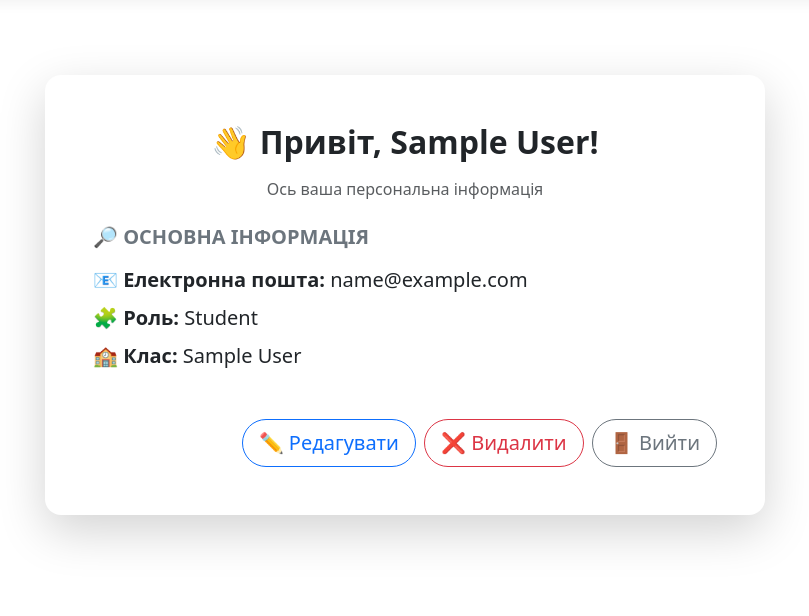
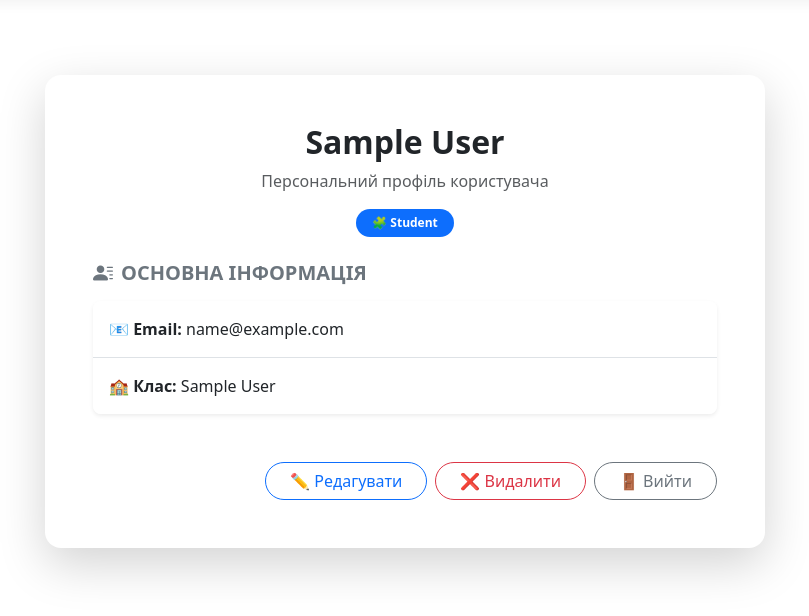
Before and after one commit to Mykhailo-Tr/IT-Turik2, a Django app: page / in a window 1280 px wide. Shown: the part 73-689 px from the top of the page, without its empty margins (235-1044 px from the left). Run offline with Django 4.2, Linux system fonts and the light colour scheme; a user stored in the database is signed in; tables that the repository leaves empty hold one stand-in row (values such as "Sample post").

Commit message:
Enhance user profile layout with improved role display and additional information sections

```diff
--- a/vopetschool/accounts/templates/accounts/profile.html
+++ b/vopetschool/accounts/templates/accounts/profile.html
@@ -1,61 +1,97 @@
 {% extends 'base.html' %}
+{% load static %}
 
 {% block title %}Профіль{% endblock %}
 
 {% block content %}
 <div class="container py-5">
     <div class="row justify-content-center">
-        <div class="col-md-10 col-lg-8">
-            <div class="card shadow-lg border-0 rounded-4">
+        <div class="col-lg-9 col-xl-8">
+            <div class="card shadow-lg border-0 rounded-4 overflow-hidden">
                 <div class="card-body p-5">
+
                     <!-- Заголовок -->
-                    <h2 class="fw-bold mb-3 text-center">👋 Привіт, {{ user.get_full_name }}!</h2>
-                    <p class="text-center text-muted mb-4">Ось ваша персональна інформація</p>
+                    <div class="text-center mb-4">
+                        <h2 class="fw-bold">{{ user.get_full_name }}</h2>
+                        <p class="text-muted">Персональний профіль користувача</p>
+                        <span class="badge
+                            {% if user.role == 'student' %}bg-primary
+                            {% elif user.role == 'teacher' %}bg-info
+                            {% elif user.role == 'parent' %}bg-warning text-dark
+                            {% elif user.role == 'director' %}bg-success
+                            {% else %}bg-secondary{% endif %}
+                            px-3 py-2 rounded-pill">
+                            🧩 {{ user.get_role_display }}
+                        </span>
+                    </div>
 
-                    <!-- Інформація -->
-                    <div class="mb-4">
-                        <h5 class="fw-semibold mb-3 text-uppercase text-secondary">🔎 Основна інформація</h5>
-                        <ul class="list-unstyled fs-5">
-                            <li class="mb-2"><strong>📧 Електронна пошта:</strong> {{ user.email }}</li>
-                            <li class="mb-2"><strong>🧩 Роль:</strong> {{ user.get_role_display }}</li>
+                    <!-- Основна інформація -->
+                    <div class="mb-5">
+                        <h5 class="text-uppercase text-secondary fw-semibold mb-3">
+                            <i class="bi bi-person-lines-fill me-2"></i>Основна інформація
+                        </h5>
+                        <ul class="list-group list-group-flush shadow-sm rounded-3">
+                            <li class="list-group-item py-3">
+                                <strong>📧 Email:</strong> {{ user.email }}
+                            </li>
                             {% if user.role == 'student' %}
-                                <li class="mb-2"><strong>🏫 Клас:</strong> {{ class_group }}</li>
+                                <li class="list-group-item py-3">
+                                    <strong>🏫 Клас:</strong> {{ class_group }}
+                                </li>
                             {% elif user.role == 'teacher' %}
-                                <li class="mb-2"><strong>📘 Предмет:</strong> {{ user.teacher.subject }}</li>
-                                <li class="mb-2"><strong>👥 Групи:</strong></li>
-                                {% if user.teacher.groups.all %}
-                                    <ul class="list-group list-group-flush ps-3">
-                                        {% for group in user.teacher.groups.all %}
-                                            <li class="list-group-item">{{ group }}</li>
-                                        {% endfor %}
-                                    </ul>
-                                {% else %}
-                                    <p class="text-muted ps-3">Немає доданих груп.</p>
-                                {% endif %}
+                                <li class="list-group-item py-3">
+                                    <strong>📘 Предмет:</strong> {{ user.teacher.subject }}
+                                </li>
                             {% elif user.role == 'parent' %}
-                                <li class="mb-2"><strong>👨‍👩‍👧‍👦 Діти:</strong></li>
-                                {% if user.parent.children.all %}
-                                    <ul class="list-group list-group-flush ps-3">
-                                        {% for child in user.parent.children.all %}
-                                            <li class="list-group-item">{{ child }}</li>
-                                        {% endfor %}
-                                    </ul>
-                                {% else %}
-                                    <p class="text-muted ps-3">Немає доданих дітей.</p>
-                                {% endif %}
+                                <li class="list-group-item py-3">
+                                    <strong>👨‍👩‍👧‍👦 Кількість дітей:</strong> {{ user.parent.children.count }}
+                                </li>
                             {% endif %}
                         </ul>
                     </div>
 
-                    <!-- Кнопки справа знизу -->
-                    <div class="d-flex justify-content-end mt-5 gap-2">
-                        <a href="{% url 'edit_profile' %}" class="btn btn-outline-primary btn-lg rounded-pill">
+                    {% if user.role == 'teacher' and user.teacher.groups.all %}
+                        <div class="mb-5">
+                            <h5 class="text-uppercase text-secondary fw-semibold mb-3">
+                                <i class="bi bi-people-fill me-2"></i> Групи викладання
+                            </h5>
+                            <div class="d-flex flex-wrap gap-2">
+                                {% for group in user.teacher.groups.all %}
+                                    <span class="badge bg-light border text-dark px-3 py-2 rounded-pill">
+                                        {{ group }}
+                                    </span>
+                                {% endfor %}
+                            </div>
+                        </div>
+                    {% elif user.role == 'parent' and user.parent.children.all %}
+                        <div class="mb-5">
+                            <h5 class="text-uppercase text-secondary fw-semibold mb-3">
+                                <i class="bi bi-people-fill me-2"></i> Діти
+                            </h5>
+                            <div class="row g-3">
+                                {% for child in user.parent.children.all %}
+                                    <div class="col-sm-6">
+                                        <div class="card border-0 shadow-sm rounded-3 h-100">
+                                            <div class="card-body">
+                                                <h6 class="fw-bold mb-0">Імʼя:</h6>
+                                                <p class="mb-0">{{ child.get_full_name|default:child }}</p>
+                                            </div>
+                                        </div>
+                                    </div>
+                                {% endfor %}
+                            </div>
+                        </div>
+                    {% endif %}
+
+                    <!-- Кнопки -->
+                    <div class="d-flex flex-wrap justify-content-end gap-2 mt-4">
+                        <a href="{% url 'edit_profile' %}" class="btn btn-outline-primary rounded-pill px-4">
                             ✏️ Редагувати
                         </a>
-                        <a href="{% url 'delete_account' %}" class="btn btn-outline-danger btn-lg rounded-pill">
+                        <a href="{% url 'delete_account' %}" class="btn btn-outline-danger rounded-pill px-4">
                             ❌ Видалити
                         </a>
-                        <a href="{% url 'logout' %}" class="btn btn-outline-secondary btn-lg rounded-pill">
+                        <a href="{% url 'logout' %}" class="btn btn-outline-secondary rounded-pill px-4">
                             🚪 Вийти
                         </a>
                     </div>
@@ -65,4 +101,7 @@
         </div>
     </div>
 </div>
+
+<!-- Bootstrap Icons -->
+<link rel="stylesheet" href="https://cdn.jsdelivr.net/npm/bootstrap-icons@1.10.5/font/bootstrap-icons.css">
 {% endblock %}
```
